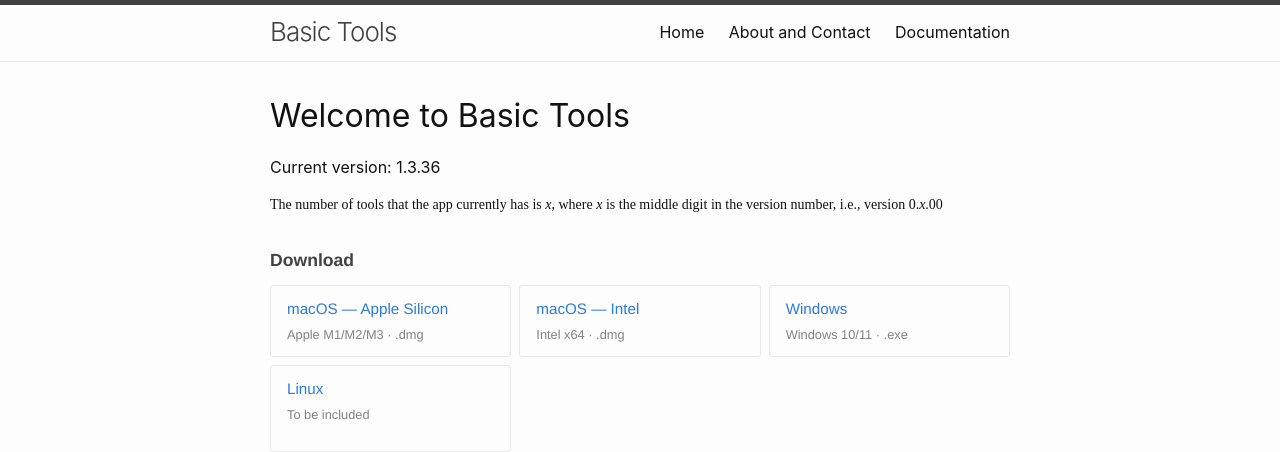
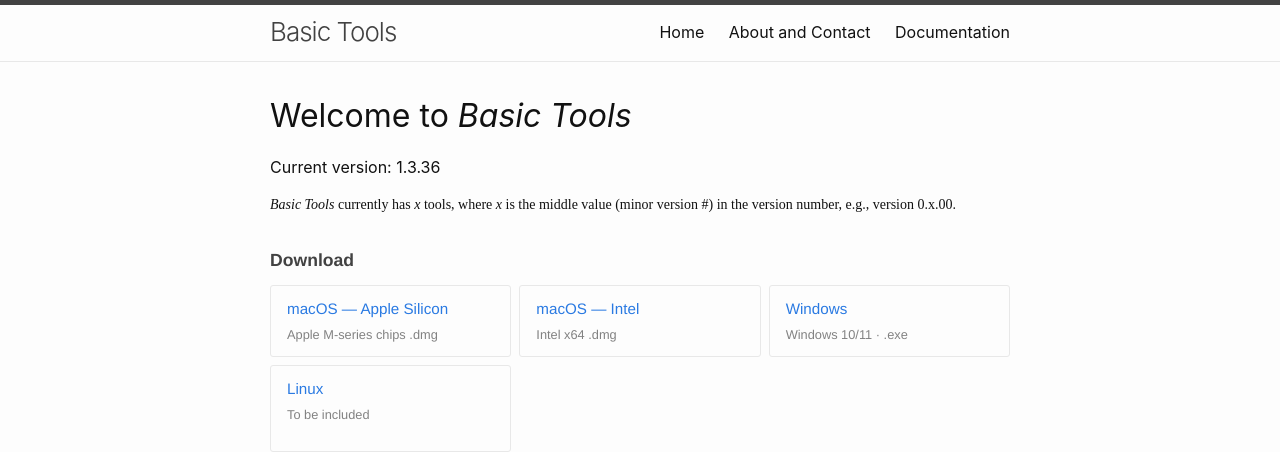
Before and after one commit to zzou21/BasicToolsWeb, a Jekyll site: the page built from index.html, in a window 1280 px wide. Shown: the top 452 px of the page. Built offline with Jekyll 4.4.1, drawn with Linux system fonts in a browser that asks for light colours.

Commit message:
minor text fix

```diff
--- a/index.html
+++ b/index.html
@@ -6,9 +6,9 @@ description: Home
 <link rel="stylesheet" href="{{ "/assets/css/index.css" | relative_url }}">
 
 <div class="home">
-  <h1>Welcome to Basic Tools</h1>
+  <h1>Welcome to <i>Basic Tools</i></h1>
   <p class="eyebrow">Current version: 1.3.36</p>
-  <p class="version-description">The number of tools that the app currently has is <i>x</i>, where <i>x</i> is the middle digit in the version number, i.e., version 0.<i>x</i>.00</p>
+  <p class="version-description"><i>Basic Tools</i> currently has <i>x</i> tools, where <i>x</i> is the middle value (minor version #) in the version number, e.g., version 0.x.00.</p>
 
 </div>
 
@@ -19,11 +19,11 @@ description: Home
   <div class="download-grid">
     <a class="download-btn" href="https://github.com/zzou21/BasicTools/releases/download/v1.3.36/Basic.Tools-1.3.36-arm64.dmg" download>
       <span class="download-title">macOS — Apple Silicon</span>
-      <span class="download-sub">Apple M1/M2/M3 · .dmg</span>
+      <span class="download-sub">Apple M-series chips .dmg</span>
     </a>
     <a class="download-btn" href="https://github.com/zzou21/BasicTools/releases/download/v1.3.36/Basic.Tools-1.3.36-x64.dmg" download>
       <span class="download-title">macOS — Intel</span>
-      <span class="download-sub">Intel x64 · .dmg</span>
+      <span class="download-sub">Intel x64 .dmg</span>
     </a>
     <a class="download-btn" href="https://github.com/zzou21/BasicTools/releases/download/v1.3.36/Basic.Tools-win32-x64-1.3.36.zip" download>
       <span class="download-title">Windows</span>
```
